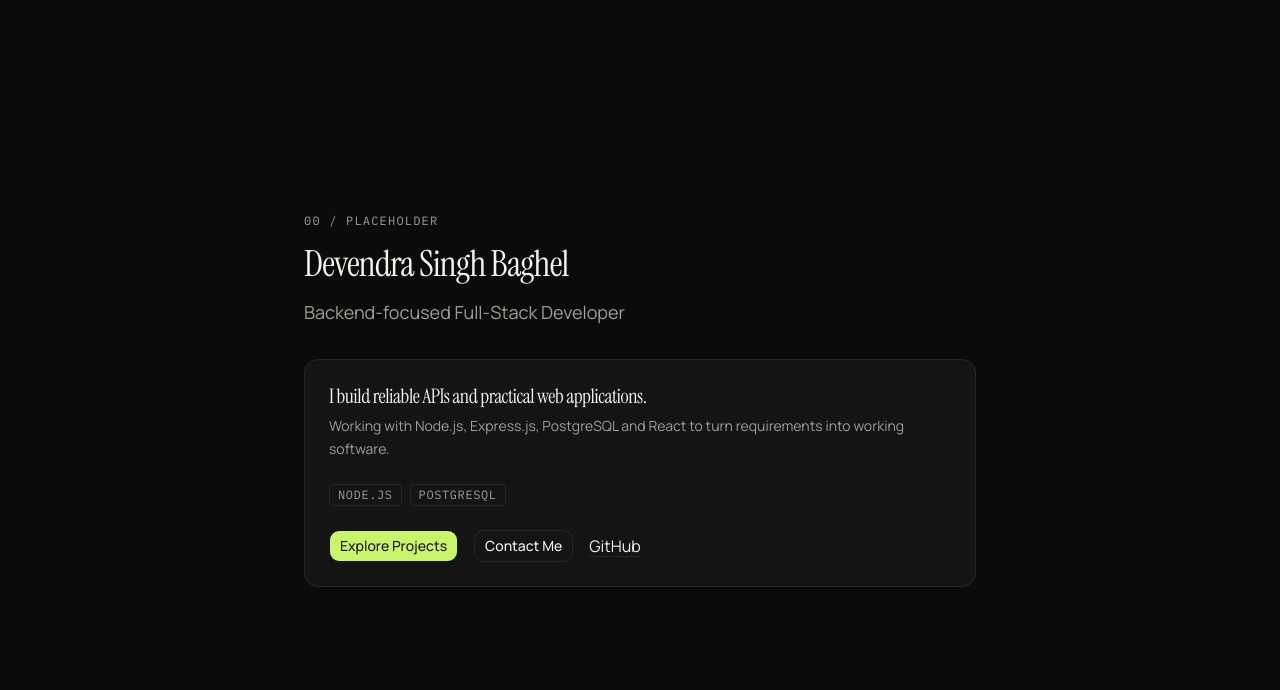
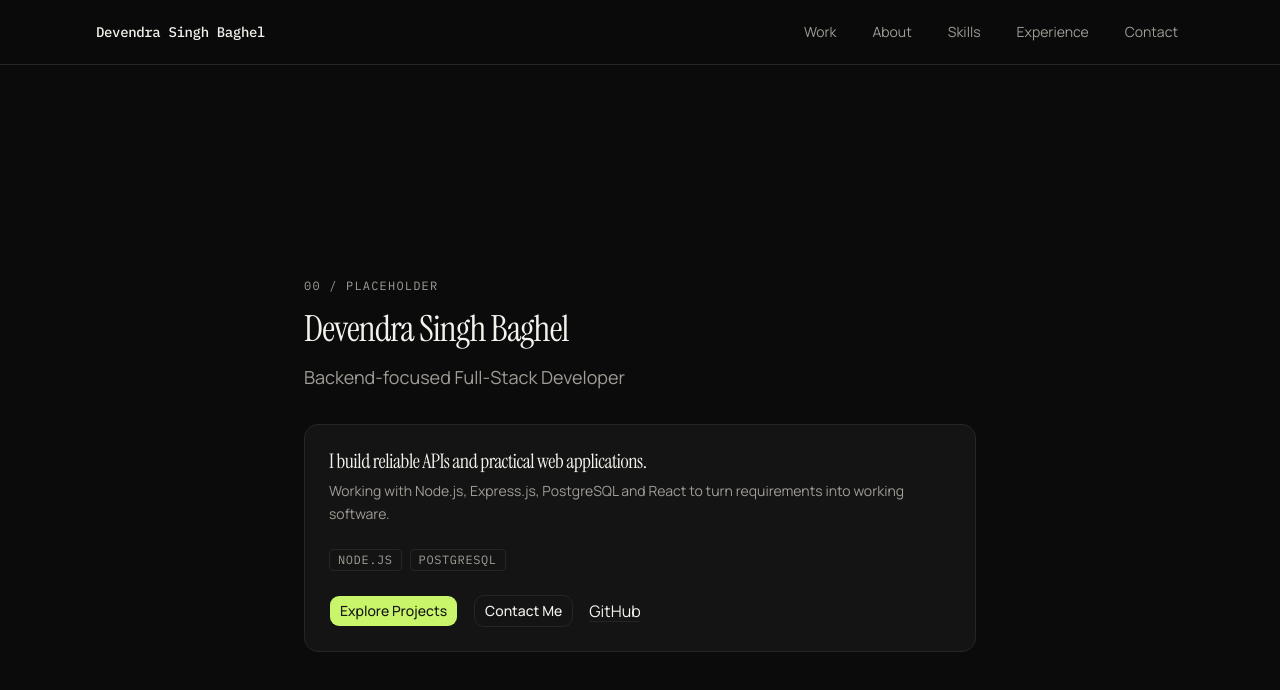
Before and after one commit to Devendra-singh-baghel/portfolio, a Next.js app: page / in a window 1280 px wide. Shown: the top 690 px of the page. Built offline with nearby package versions, Linux system fonts and the light colour scheme.

Commit message:
add navbar with skip link, active indicatior and mobile menu

```diff
--- a/app/layout.tsx
+++ b/app/layout.tsx
@@ -1,6 +1,7 @@
 import type { Metadata } from "next";
 import { Instrument_Serif, Manrope, IBM_Plex_Mono } from "next/font/google";
 import { ThemeProvider } from "@/components/theme-provider";
+import { Navbar } from "@/components/navbar";
 import "./globals.css";
 
 const instrumentSerif = Instrument_Serif({
@@ -47,6 +48,7 @@ export default function RootLayout({
           enableSystem={false}
           disableTransitionOnChange
         >
+          <Navbar />
           {children}
         </ThemeProvider>
       </body>
--- a/app/page.tsx
+++ b/app/page.tsx
@@ -13,7 +13,10 @@ import { SectionHeader } from "@/components/ui/section-header";
 
 export default function Home() {
   return (
-    <main className="flex min-h-screen flex-col justify-center px-4 py-16 sm:px-8">
+    <main
+      id="main-content"
+      className="flex min-h-screen flex-col justify-center px-4 py-16 sm:px-8"
+    >
       <div className="mx-auto flex w-full max-w-2xl flex-col gap-8">
         <SectionHeader
           label="00 / PLACEHOLDER"
--- /dev/null
+++ b/components/navbar.tsx
@@ -0,0 +1,145 @@
+"use client";
+
+import * as React from "react";
+import Link from "next/link";
+import { Menu, X } from "lucide-react";
+import { cn } from "@/lib/utils";
+
+const NAV_LINKS = [
+  { label: "Work", href: "#work" },
+  { label: "About", href: "#about" },
+  { label: "Skills", href: "#skills" },
+  { label: "Experience", href: "#experience" },
+  { label: "Contact", href: "#contact" },
+];
+
+export function Navbar() {
+  const [isOpen, setIsOpen] = React.useState(false);
+  const [activeSection, setActiveSection] = React.useState<string>("");
+
+  React.useEffect(() => {
+    const sectionIds = ["work", "about", "skills", "experience", "contact"];
+
+    const handleScroll = () => {
+      const scrollPosition = window.scrollY + 140;
+      for (const id of sectionIds) {
+        const el = document.getElementById(id);
+        if (el) {
+          const top = el.offsetTop;
+          const height = el.offsetHeight;
+          if (scrollPosition >= top && scrollPosition < top + height) {
+            setActiveSection(id);
+            return;
+          }
+        }
+      }
+      if (window.scrollY < 200) {
+        setActiveSection("");
+      }
+    };
+
+    window.addEventListener("scroll", handleScroll, { passive: true });
+    handleScroll();
+
+    return () => window.removeEventListener("scroll", handleScroll);
+  }, []);
+
+  return (
+    <>
+      {/* Skip to main content link for keyboard accessibility */}
+      <a
+        href="#main-content"
+        className="sr-only focus:not-sr-only focus:fixed focus:top-4 focus:left-4 focus:z-50 focus:rounded-md focus:bg-primary focus:px-4 focus:py-2 focus:text-sm focus:font-medium focus:text-primary-foreground focus:outline-none focus:ring-2 focus:ring-ring focus:ring-offset-2 focus:ring-offset-background"
+      >
+        Skip to content
+      </a>
+
+      <header className="sticky top-0 z-40 w-full border-b border-border bg-background/80 backdrop-blur-md">
+        <div className="mx-auto flex h-16 max-w-6xl items-center justify-between px-4 sm:px-6 lg:px-8">
+          <Link
+            href="#"
+            className="font-mono text-sm font-medium tracking-tight text-foreground transition-colors hover:text-primary focus-visible:outline-none focus-visible:ring-2 focus-visible:ring-ring focus-visible:ring-offset-2 focus-visible:ring-offset-background rounded-sm"
+          >
+            Devendra Singh Baghel
+          </Link>
+
+          {/* Desktop Navigation */}
+          <nav
+            aria-label="Main Navigation"
+            className="hidden items-center gap-6 md:flex"
+          >
+            {NAV_LINKS.map((link) => {
+              const isActive = activeSection === link.href.replace("#", "");
+              return (
+                <a
+                  key={link.href}
+                  href={link.href}
+                  className={cn(
+                    "group flex items-center gap-1.5 text-sm transition-colors focus-visible:outline-none focus-visible:ring-2 focus-visible:ring-ring focus-visible:ring-offset-2 focus-visible:ring-offset-background rounded-sm py-1 px-1.5",
+                    isActive
+                      ? "font-medium text-foreground"
+                      : "text-muted-foreground hover:text-foreground"
+                  )}
+                >
+                  {isActive && (
+                    <span
+                      aria-hidden="true"
+                      className="inline-block size-1.5 rounded-full bg-primary"
+                    />
+                  )}
+                  {link.label}
+                </a>
+              );
+            })}
+          </nav>
+
+          {/* Mobile Menu Toggle Button */}
+          <button
+            type="button"
+            onClick={() => setIsOpen((prev) => !prev)}
+            aria-label={isOpen ? "Close navigation menu" : "Open navigation menu"}
+            aria-expanded={isOpen}
+            className="inline-flex items-center justify-center rounded-md p-2 text-muted-foreground transition-colors hover:bg-muted hover:text-foreground focus-visible:outline-none focus-visible:ring-2 focus-visible:ring-ring focus-visible:ring-offset-2 focus-visible:ring-offset-background md:hidden"
+          >
+            {isOpen ? <X className="size-5" /> : <Menu className="size-5" />}
+          </button>
+        </div>
+
+        {/* Mobile Dropdown Menu */}
+        {isOpen && (
+          <nav
+            aria-label="Mobile Navigation"
+            className="border-t border-border bg-background/95 px-4 py-4 backdrop-blur-md md:hidden"
+          >
+            <div className="flex flex-col gap-2">
+              {NAV_LINKS.map((link) => {
+                const isActive = activeSection === link.href.replace("#", "");
+                return (
+                  <a
+                    key={link.href}
+                    href={link.href}
+                    onClick={() => setIsOpen(false)}
+                    className={cn(
+                      "flex items-center justify-between rounded-md px-3 py-2 text-sm transition-colors focus-visible:outline-none focus-visible:ring-2 focus-visible:ring-ring",
+                      isActive
+                        ? "bg-muted font-medium text-foreground"
+                        : "text-muted-foreground hover:bg-muted hover:text-foreground"
+                    )}
+                  >
+                    <span>{link.label}</span>
+                    {isActive && (
+                      <span
+                        aria-hidden="true"
+                        className="size-1.5 rounded-full bg-primary"
+                      />
+                    )}
+                  </a>
+                );
+              })}
+            </div>
+          </nav>
+        )}
+      </header>
+    </>
+  );
+}
```
Also changed, not shown: public/images/profile.jpg (added), 1 other file (tests, documents, lock files or other folders).
